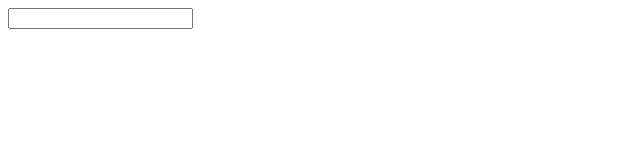
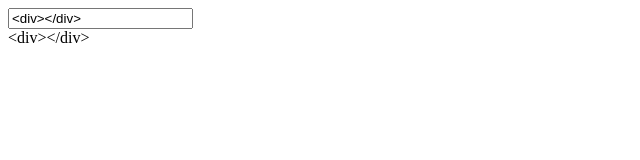
Before and after one commit to izabelka/markdown-previewer, a React (Create React App) app: page / in a window 1280 px wide. Shown: the top 160 px of the page, without its empty margins (0-640 px from the left). Built offline with nearby package versions, Linux system fonts and the light colour scheme; the HTML template or start-up script is replaced by a standard one.

Commit message:
Experiment with new component

```diff
--- a/src/App.js
+++ b/src/App.js
@@ -7,7 +7,7 @@ class App extends Component {
   constructor(props) {
     super(props);
     this.state = {
-      input: ''
+      input: '<div></div>'
     };
     this.getInput = this.getInput.bind(this);
   }
--- a/src/MarkdownConverter.js
+++ b/src/MarkdownConverter.js
@@ -6,7 +6,7 @@ class MarkdownConverter extends Component {
   render() {
     return (
       <div id="result-container">
-        {(this.props.currentInput)}
+        {this.props.currentInput}
       </div>
     )
   }
```
